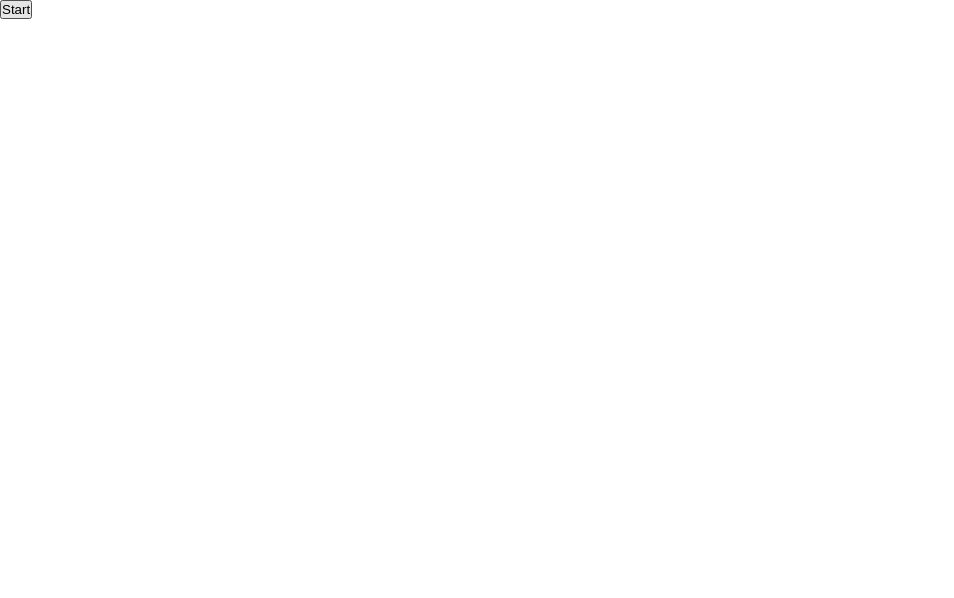
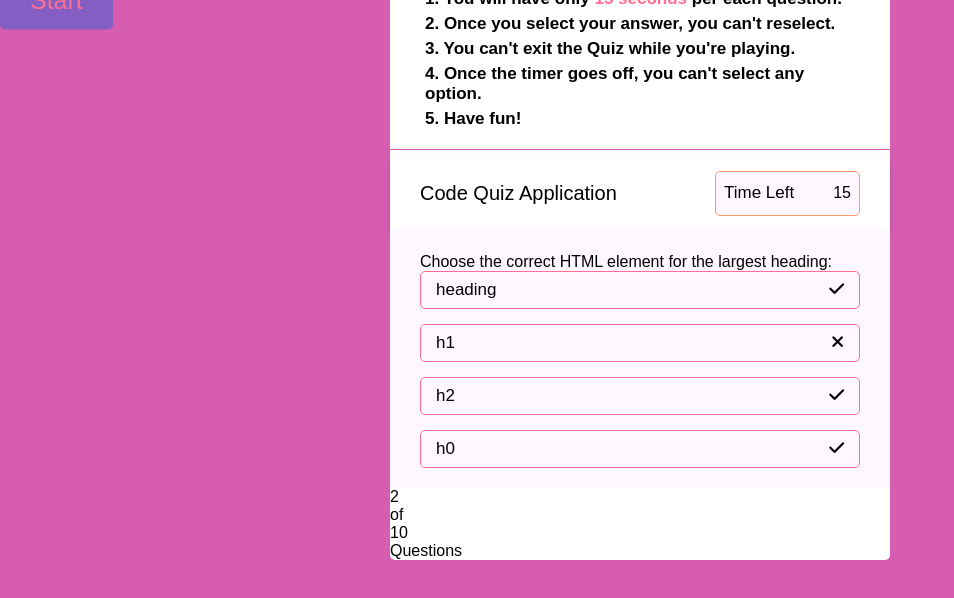
Before and after one commit to moniquegouveia/quiz, a plain HTML site: page index.html in a window 1280 px wide. Shown: the whole page, without its empty margins (0-954 px from the left). Drawn offline with Linux system fonts and the light colour scheme; a web font is replaced by a local one.

Commit message:
implement question focusing on style and timer

```diff
--- a/index.html
+++ b/index.html
@@ -4,7 +4,7 @@
     <meta charset="UTF-8">
     <meta http-equiv="X-UA-Compatible" content="IE=edge">
     <meta name="viewport" content="width=device-width, initial-scale=1.0">
-    <title>Quiz App | Monique Gouveia</title>
+    <title>Code Essentials Quiz | Monique Gouveia</title>
     <link rel="stylesheet" href="style.css">
     <!-- FontAwesome CDN Link for Icons-->
     <script src="https://kit.fontawesome.com/03f0fa0c1c.js" crossorigin="anonymous"></script>
@@ -12,5 +12,62 @@
 <body>
     <!-- Start Quiz button-->
     <div class="start-btn"><button>Start</button></div>
+
+   <!--Info Box-->
+   <div class="info-box">
+       <div class="info-title">
+           <span>Those are the rules:</span>
+       </div>
+       <div class="info-list">
+           <div class="info">1. You will have only <span>15 seconds</span> per each question.</div>
+           <div class="info">2. Once you select your answer, you can't reselect.</div>
+           <div class="info">3. You can't exit the Quiz while you're playing.</div>
+           <div class="info">4. Once the timer goes off, you can't select any option.</div>
+           <div class="info">5. Have fun!</div>
+       </div>
+       <div class="buttons">
+           <button class="quit">Exit Quiz</button>
+           <button class="restart">Continue</button>
+       </div>
+   </div>
+   <!-- Quiz Box-->
+   <div class="quiz-box">
+       <header>
+           <div class="title">Code Quiz Application</div>
+           <div class="timer">
+               <div class="time-text">Time Left</div>
+               <div class="timer_sec">15</div>
+           </div>
+       </header>
+       <section>
+       <div class="que_text">
+           <span>Choose the correct HTML element for the largest heading:</span>
+       </div>
+       <div class="option-list">
+           <div class="option">
+               <span>heading</span>
+               <div class="icon-cross"><i class="fas fa-check"></i></div>
+           </div>
+           <div class="option">
+            <span>h1</span>
+            <div class="icon-tick"><i class="fas fa-times"></i></div>
+        </div>
+        <div class="option">
+            <span>h2</span>
+            <div class="icon-cross"><i class="fas fa-check"></i></div>
+        </div>
+        <div class="option">
+            <span>h0</span>
+            <div class="icon-cross"><i class="fas fa-check"></i></div>
+        </div>
+       </div>
+       </section>
+       <!--Quiz Box Footer-->
+       <footer>
+           <div class="total-que">
+               <span><p>2</p>of<p>10</p>Questions</span>
+           </div>
+       </footer>
+   </div>
 </body>
 </html>
--- a/style.css
+++ b/style.css
@@ -7,3 +7,199 @@
     box-sizing: border-box;
     font-family: 'Poppins', sans-serif;
 }
+
+body {
+    background: #D65DB1
+}
+.start-btn, .info-box, .quiz-box {
+position: relative;
+top: 50%;
+left: 50%;
+transform: translate(-50%, -50%);
+}
+
+/* Start Quiz Styling */
+.start-btn button {
+    font-size: 25px;
+    font-weight: 500;
+    color: #FF6F91;
+    padding: 15px 30px;
+    outline: #FF9671;
+    border: #FFC75F;
+    border-radius: 5px;
+    background: #845EC2;
+    cursor: pointer;
+}
+
+.info-box {
+    width: 500px;
+    background: #fff;
+}
+
+.info-box .info-title {
+    height: 60px;
+    width: 100%;
+    border-bottom: 1px solid;
+    display: flex;
+    align-items: center;
+    padding: 0 35px;
+    font-size: 20px;
+    font-weight: 600;
+}
+
+.info-box .info-list {
+    padding: 15px 35px;
+}
+
+.info-box .info-list .info {
+    margin: 5px 0;
+    font-size: 17px;
+    font-weight: 600;
+
+}
+
+.info-box .info-list .info span {
+    font-weight: 600;
+    color: #FF6F91;
+}
+
+.info-box .buttons {
+height: 60px;
+display: flex;
+align-items: center;
+justify-content: flex-end;
+padding: 0 35px;
+border-top: 1px solid #D65DB1;
+}
+
+.info-box .buttons button {
+    margin: 0 5px;
+    height: 40px;
+    width: 100px;
+    border: 1px solid #FF6F91;
+    background: #FEF7FF;
+    border-radius: 5px;
+    color: #FF6F91;
+    font-size: 16px;
+    font-weight: 500;
+    cursor: pointer;
+    transition: all 0.3s ease;
+}
+
+.buttons button.restart {
+    border: 1px solid #FEF7FF;
+    background: #FF6F91;
+    color: #fff;
+}
+
+.buttons button.restart:hover {
+    border: 1px solid #FEF7FF;
+    background: #D65DB1;
+    color: #fff;
+}
+
+.buttons button.quit {
+    border: 1px solid #FF6F91;
+    background: #FEF7FF;
+}
+
+.buttons button.quit:hover {
+    border: 1px solid #FEF7FF;
+    background: #D65DB1;
+    color: #fff;
+}
+
+.quiz-box {
+    width: 500px;
+    background: #fff;
+    border-radius: 5px;
+}
+
+.quiz-box header {
+    height: 70px;
+    padding: 0 30px;
+    background: #fff;
+    display: flex;
+    align-items: center;
+    justify-content: space-between;
+    border-radius: 5px 5px 0 0;
+    box-shadow: 0px 3px 5px 1px rgba(0, 0, 0, 0.1);
+}
+
+.quiz-box header .title {
+font-size: 20px;
+font-weight: 500;
+}
+
+.quiz-box header .timer {
+    display: flex;
+    align-items: center;
+    justify-content: space-between;
+    width: 145px;
+    height: 45px;
+    background: #FEF7FF;
+    border: 1px solid #FF9671;
+    border-radius: 5px;
+    padding: 0 8px;
+}
+
+.quiz-box header .timer .time-text {
+    font-weight: 400;
+    font-size: 17px;
+    user-select: none;
+}
+
+.quiz-box header .timer .time-sec {
+    font-size: 18px;
+    font-weight: 500;
+    background: #FBEAFF;
+    height: 30px;
+    color:#fff;
+    text-align: center;
+    line-height: 30px;
+    border-radius: 5px;
+    border: 1px solid #FF6F91;
+}
+
+.quiz-box section {
+    padding: 25px 30px 20px 30px;
+    background: #FEF7FF;
+}
+
+.quiz-box section .que-text {
+    font-size: 25px;
+    font-weight: 600;
+}
+
+.quiz-box section .option-list {
+    padding: 20px0;
+    display: block;
+}
+
+section .option-list .option {
+    background: #FEF7FF;
+    border: 1px solid #FF6F91;
+    border-radius: 5px;
+    padding: 8px 15px;
+    margin-bottom: 15px;
+    font-size: 17px;
+    display: flex;
+    align-items: center;
+    justify-content: space-between;
+    cursor: pointer;
+}
+
+section .option-list .option:hover {
+    color: #FEF7FF;
+    background: #E7BAFF;
+    border-color: #D65DB1;
+
+}
+
+.option-list .option:last-child {
+margin-bottom: 0px;
+}
+
+option-list .option.icon {
+
+}
```
